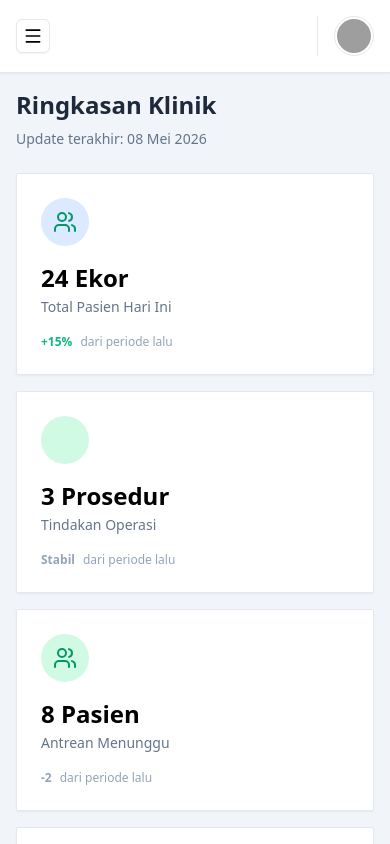
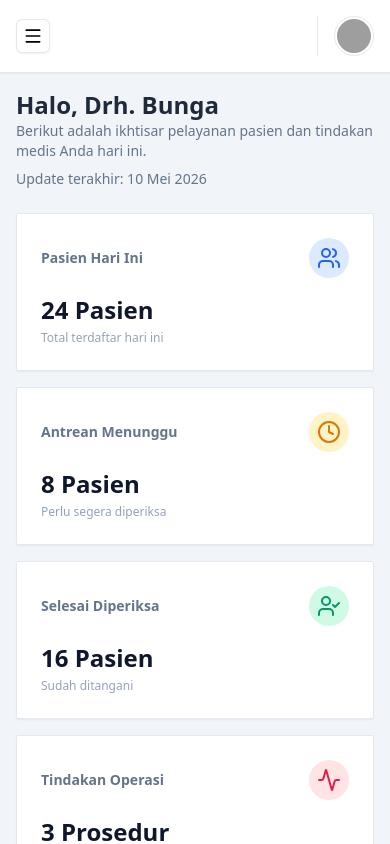
Before and after one commit to kkirayu/student-fe, a React (Vite) app: page /doctor in a window 390 px wide. Built offline with nearby package versions, Linux system fonts and the light colour scheme; grey boxes are pictures that could not be loaded.

Commit message:
feat: implement initial dashboard interfaces for doctor, owner, and receptionist roles

```diff
--- a/src/pages/doctor/Dashboard.jsx
+++ b/src/pages/doctor/Dashboard.jsx
@@ -1,121 +1,208 @@
-import React, { Activity } from 'react';
-import { Users, DollarSign, UserPlus, TrendingUp } from 'lucide-react';
+import React from 'react';
+import {
+  Users,
+  Activity,
+  Clock,
+  FileText,
+  ShieldAlert,
+  CheckCircle2,
+  UserCheck,
+  ClipboardList
+} from 'lucide-react';
+import { Link } from 'react-router-dom';
 
 const DoctorDashboard = () => {
   const stats = [
     {
-      title: 'Total Pasien Hari Ini',
-      value: '24 Ekor',
-      change: '+15%',
-      icon: <Users className="text-emerald-600 h-6 w-6" />,
+      title: 'Pasien Hari Ini',
+      value: '24 Pasien',
+      subtitle: 'Total terdaftar hari ini',
+      icon: <Users className="text-blue-600 h-6 w-6" />,
       bgIcon: 'bg-blue-100',
+    },
+    {
+      title: 'Antrean Menunggu',
+      value: '8 Pasien',
+      subtitle: 'Perlu segera diperiksa',
+      icon: <Clock className="text-amber-600 h-6 w-6" />,
+      bgIcon: 'bg-amber-100',
+    },
+    {
+      title: 'Selesai Diperiksa',
+      value: '16 Pasien',
+      subtitle: 'Sudah ditangani',
+      icon: <UserCheck className="text-emerald-600 h-6 w-6" />,
+      bgIcon: 'bg-emerald-100',
     },
     {
       title: 'Tindakan Operasi',
       value: '3 Prosedur',
-      change: 'Stabil',
-      icon: <Activity className="text-emerald-600 h-6 w-6" />,
-      bgIcon: 'bg-emerald-100',
+      subtitle: 'Hari ini',
+      icon: <Activity className="text-rose-600 h-6 w-6" />,
+      bgIcon: 'bg-rose-100',
+    },
+  ];
+
+  const surgerySchedule = [
+    {
+      petName: 'Milo',
+      species: 'Kucing (Persia)',
+      owner: 'Rizky Amelia',
+      procedure: 'Sterilisasi (Kastrasi)',
+      time: '10:00 WIB',
+      status: 'Selesai',
+      statusColor: 'text-emerald-600 bg-emerald-50 border-emerald-200'
     },
     {
-      title: 'Antrean Menunggu',
-      value: '8 Pasien',
-      change: '-2',
-      icon: <Users className="text-emerald-600 h-6 w-6" />,
-      bgIcon: 'bg-emerald-100',
+      petName: 'Bruno',
+      species: 'Anjing (Golden)',
+      owner: 'Cita Nurcahyani',
+      procedure: 'Scaling Gigi & Pembersihan Karang',
+      time: '14:00 WIB',
+      status: 'Menunggu',
+      statusColor: 'text-amber-600 bg-amber-50 border-amber-200'
     },
     {
-      title: 'Estimasi Pemasukan',
-      value: 'Rp 4.250.000',
-      change: '+8.2%',
-      icon: <DollarSign className="text-rose-600 h-6 w-6" />,
-      bgIcon: 'bg-rose-100',
-    },
+      petName: 'Choco',
+      species: 'Hamster',
+      owner: 'Arif Setiawan',
+      procedure: 'Operasi Abses Pipi',
+      time: '16:30 WIB',
+      status: 'Menunggu',
+      statusColor: 'text-amber-600 bg-amber-50 border-amber-200'
+    }
+  ];
 
+  const topDiagnoses = [
+    { label: 'Feline Calicivirus', count: 12, percentage: 50, color: 'bg-blue-600' },
+    { label: 'Scabies / Jamur Kulit', count: 8, percentage: 33, color: 'bg-emerald-500' },
+    { label: 'Parvovirus', count: 3, percentage: 12, color: 'bg-orange-500' },
+    { label: 'Otitis Eksterna', count: 1, percentage: 5, color: 'bg-rose-500' },
   ];
 
   return (
     <div className="space-y-6">
       {/* 1. Header Dashboard */}
       <div className="flex flex-col gap-2 sm:flex-row sm:items-center sm:justify-between">
-        <h1 className="text-2xl font-bold text-slate-800">Ringkasan Klinik</h1>
-        <div className="text-sm font-medium text-slate-500">Update terakhir: 08 Mei 2026</div>
+        <div>
+          <h1 className="text-2xl font-bold text-slate-800">Halo, Drh. Bunga</h1>
+          <p className="text-sm text-slate-500">Berikut adalah ikhtisar pelayanan pasien dan tindakan medis Anda hari ini.</p>
+        </div>
+        <div className="text-sm font-medium text-slate-500">Update terakhir: 10 Mei 2026</div>
       </div>
 
-      {/* 2. Stat Cards Grid (Sudah dibuat Full Responsive) */}
+      {/* 2. Stat Cards Grid */}
       <div className="grid grid-cols-1 gap-4 sm:grid-cols-2 xl:grid-cols-4">
         {stats.map((stat, index) => (
           <div key={index} className="flex flex-col justify-between rounded-sm border border-slate-200 bg-white p-6 shadow-sm transition-all hover:shadow-md">
-
-            {/* Bagian Ikon */}
-            <div className={`flex h-12 w-12 flex-shrink-0 items-center justify-center rounded-full ${stat.bgIcon} mb-4`}>
+            <div className="flex items-center justify-between mb-4">
+              <span className="text-sm font-bold text-slate-500">{stat.title}</span>
+              <div className={`flex h-10 w-10 items-center justify-center rounded-full ${stat.bgIcon}`}>
                 {stat.icon}
               </div>
-
-            {/* Bagian Teks Utama (Rata Kiri) */}
-            <div className="mb-4">
-              <h4 className="text-2xl font-bold text-black sm:text-xl md:text-2xl">{stat.value}</h4>
-              <span className="text-sm font-medium text-slate-500">{stat.title}</span>
             </div>
-
-            {/* Bagian Persentase di Bawah */}
-            <div className="mt-auto flex items-center gap-2">
-              <span className={`text-xs font-semibold ${stat.change.includes('+') ? 'text-emerald-500' : 'text-slate-400'}`}>
-                {stat.change}
-              </span>
-              <span className="text-xs text-slate-400">dari periode lalu</span>
+            <div>
+              <h4 className="text-2xl font-bold text-slate-900 mb-1">{stat.value}</h4>
+              <p className="text-xs text-slate-400 font-medium">{stat.subtitle}</p>
             </div>
-
           </div>
         ))}
       </div>
 
-      {/* 3. Section Grafik & Laporan Utama */}
-      <div className="grid grid-cols-1 gap-4 lg:grid-cols-12">
-        {/* Grafik Pendapatan */}
-        <div className="col-span-1 rounded-sm border border-slate-200 bg-white p-6 shadow-sm lg:col-span-8">
-          <div className="mb-4 flex flex-col gap-3 sm:flex-row sm:items-center sm:justify-between">
-            <h3 className="text-xl font-bold text-black">Statistik Pendapatan</h3>
-            <select className="rounded border border-slate-200 bg-transparent px-3 py-1.5 text-sm outline-none">
-              <option>7 Hari Terakhir</option>
-              <option>Bulan Ini</option>
-            </select>
+      {/* 3. Main Content Section */}
+      <div className="grid grid-cols-1 gap-6 lg:grid-cols-12">
+
+        {/* Jadwal Operasi / Tindakan Medis */}
+        <div className="col-span-1 rounded-sm border border-slate-200 bg-white p-6 shadow-sm lg:col-span-8 flex flex-col justify-between">
+          <div>
+            <div className="mb-6 flex items-center justify-between">
+              <h3 className="text-lg font-bold text-slate-900 flex items-center gap-2">
+                <Activity className="h-5 w-5 text-rose-500" />
+                Jadwal Operasi & Tindakan Hari Ini
+              </h3>
+              <Link to="/doctor/waiting-list" className="text-sm font-semibold text-blue-600 hover:underline">
+                Lihat Antrean Pasien
+              </Link>
             </div>
-          {/* Visual Mockup Grafik Bar */}
-          <div className="flex h-64 items-end justify-between gap-2 pt-4 sm:gap-4">
-            {[40, 70, 45, 90, 65, 80, 50].map((height, i) => (
-              <div key={i} className="group relative w-full flex-1">
-                <div
-                  className="w-full rounded-t-sm bg-blue-600 transition-all hover:bg-blue-400"
-                  style={{ height: `${height}%` }}
-                ></div>
-                <span className="mt-2 block text-center text-xs text-slate-400 sm:text-sm">H-{6-i}</span>
+
+            <div className="space-y-4">
+              {surgerySchedule.map((schedule, i) => (
+                <div key={i} className="flex flex-col sm:flex-row sm:items-center justify-between p-4 rounded border border-slate-100 bg-slate-50 gap-4">
+                  <div className="flex items-start gap-4">
+                    <div className="mt-1 flex h-10 w-10 items-center justify-center rounded bg-rose-50 text-rose-600 font-bold">
+                      {schedule.petName[0]}
+                    </div>
+                    <div>
+                      <div className="flex items-center gap-2">
+                        <h4 className="font-bold text-slate-900">{schedule.petName}</h4>
+                        <span className="text-xs text-slate-500">({schedule.species})</span>
+                      </div>
+                      <p className="text-sm font-semibold text-slate-700 mt-1">{schedule.procedure}</p>
+                      <div className="flex flex-wrap items-center gap-x-4 gap-y-1 mt-2 text-xs text-slate-500">
+                        <span className="flex items-center gap-1">
+                          <Clock className="h-3 w-3" /> Waktu: {schedule.time}
+                        </span>
+                        <span className="font-medium text-slate-600">
+                          Pemilik: {schedule.owner}
+                        </span>
+                      </div>
+                    </div>
+                  </div>
+                  <span className={`inline-flex items-center rounded border px-2.5 py-1 text-xs font-semibold ${schedule.statusColor} self-start sm:self-center`}>
+                    {schedule.status}
+                  </span>
                 </div>
               ))}
             </div>
           </div>
 
-        {/* Laporan Kunjungan Pasien */}
-        <div className="col-span-1 rounded-sm border border-slate-200 bg-white p-6 shadow-sm lg:col-span-4">
-          <h3 className="mb-4 text-xl font-bold text-black">Jenis Pasien Terbanyak</h3>
+          <div className="mt-6 pt-4 border-t border-slate-100">
+            <Link
+              to="/doctor/soap"
+              className="inline-flex w-full items-center justify-center gap-2 rounded bg-blue-600 px-4 py-2.5 text-sm font-semibold text-white hover:bg-blue-700 transition-colors"
+            >
+              <FileText className="h-4 w-4" />
+              Tulis Rekam Medis (SOAP) Baru
+            </Link>
+          </div>
+        </div>
+
+        {/* Kasus Penyakit Terbanyak */}
+        <div className="col-span-1 rounded-sm border border-slate-200 bg-white p-6 shadow-sm lg:col-span-4 flex flex-col justify-between">
+          <div>
+            <h3 className="mb-6 text-lg font-bold text-slate-900 flex items-center gap-2">
+              <ClipboardList className="h-5 w-5 text-blue-500" />
+              Kasus Penyakit Terbanyak
+            </h3>
             <div className="space-y-5">
-            {[
-              { label: 'Kucing', value: 65, color: 'bg-blue-600' },
-              { label: 'Anjing', value: 25, color: 'bg-emerald-500' },
-              { label: 'Burung', value: 10, color: 'bg-orange-400' },
-            ].map((item, i) => (
+              {topDiagnoses.map((item, i) => (
                 <div key={i}>
                   <div className="mb-1.5 flex justify-between text-sm font-medium">
-                  <span className="text-slate-700">{item.label}</span>
-                  <span className="text-black">{item.value}%</span>
+                    <span className="text-slate-700 text-xs sm:text-sm">{item.label}</span>
+                    <span className="text-slate-900 font-bold">{item.count} Kasus</span>
                   </div>
-                <div className="h-2.5 w-full rounded-full bg-slate-100">
-                  <div className={`h-2.5 rounded-full ${item.color}`} style={{ width: `${item.value}%` }}></div>
+                  <div className="h-2 w-full rounded-full bg-slate-100">
+                    <div
+                      className={`h-2 rounded-full ${item.color} transition-all duration-700`}
+                      style={{ width: `${item.percentage}%` }}
+                    ></div>
                   </div>
                 </div>
               ))}
             </div>
           </div>
+
+          <div className="mt-8 p-4 bg-slate-50 rounded-sm border border-slate-200">
+            <div className="flex items-center gap-2 mb-2 text-slate-800">
+              <ShieldAlert className="h-4 w-4 text-amber-600" />
+              <span className="text-xs font-bold uppercase tracking-wider">Catatan Alur Kerja</span>
+            </div>
+            <p className="text-[11px] text-slate-600 leading-relaxed italic">
+              "Ingatlah untuk selalu memperbarui Kamus Penyakit apabila mendapati diagnosis baru yang belum terdaftar di sistem."
+            </p>
+          </div>
+        </div>
+
       </div>
     </div>
   );
--- a/src/pages/owner/Dashboard.jsx
+++ b/src/pages/owner/Dashboard.jsx
@@ -1,163 +1,215 @@
 import React from 'react';
-import { Users, DollarSign, UserPlus } from 'lucide-react';
 import {
   Dog,
-  Cat,
   Calendar,
   Activity,
-  TrendingUp,
-  ArrowUpRight
+  Clock,
+  FileText,
+  AlertCircle,
+  CheckCircle2,
+  DollarSign
 } from 'lucide-react';
+import { Link } from 'react-router-dom';
 
 const OwnerDashboard = () => {
   const stats = [
     {
-      title: 'Total Pet Terdaftar',
-      value: '10 Ekor',
-      change: '+12.5%',
+      title: 'Hewan Peliharaanku',
+      value: '3 Ekor',
+      subtitle: 'Luna, Bruno, Milo',
       icon: <Dog className="text-blue-600 h-6 w-6" />,
       bgIcon: 'bg-blue-100',
     },
     {
-      title: 'Kucing (Aktif)',
-      value: '8 Ekor',
-      change: '+5%',
-      icon: <Cat className="text-emerald-600 h-6 w-6" />,
+      title: 'Janji Temu Aktif',
+      value: '1 Jadwal',
+      subtitle: 'Terdekat: 12 Mei 2026',
+      icon: <Calendar className="text-emerald-600 h-6 w-6" />,
       bgIcon: 'bg-emerald-100',
     },
     {
-      title: 'Check-up Hari Ini',
-      value: '24 Janji',
-      change: '+18%',
-      icon: <Calendar className="text-orange-600 h-6 w-6" />,
+      title: 'Riwayat Rekam Medis',
+      value: '8 Catatan',
+      subtitle: 'Terakhir: 10 Mei 2026',
+      icon: <FileText className="text-orange-600 h-6 w-6" />,
       bgIcon: 'bg-orange-100',
     },
     {
-      title: 'Kesehatan Rata-rata',
-      value: '92%',
-      change: 'Stabil',
-      icon: <Activity className="text-purple-600 h-6 w-6" />,
-      bgIcon: 'bg-purple-100',
+      title: 'Tagihan Tertunda',
+      value: 'Rp 350.000',
+      subtitle: '1 Invoice Belum Lunas',
+      icon: <DollarSign className="text-rose-600 h-6 w-6" />,
+      bgIcon: 'bg-rose-100',
     },
   ];
 
-    const revenueData = [
-    { label: 'H-6', value: 1800000 },
-    { label: 'H-5', value: 2100000 },
-    { label: 'H-4', value: 1500000 },
-    { label: 'H-3', value: 2400000 },
-    { label: 'H-2', value: 3200000 },
-    { label: 'H-1', value: 4800000 },
-    { label: 'H-0', value: 3900000 },
+  const upcomingAppointments = [
+    {
+      petName: 'Luna',
+      species: 'Kucing',
+      doctor: 'Drh. Bunga',
+      date: '12 Mei 2026',
+      time: '10:00 WIB',
+      purpose: 'Vaksinasi Tricat & Konsultasi Nafsu Makan',
+      status: 'Dikonfirmasi',
+      statusColor: 'text-emerald-600 bg-emerald-50 border-emerald-200'
+    },
+    {
+      petName: 'Bruno',
+      species: 'Anjing',
+      doctor: 'Drh. Bunga',
+      date: '20 Mei 2026',
+      time: '14:00 WIB',
+      purpose: 'Scaling Gigi (Pembersihan Karang)',
+      status: 'Menunggu',
+      statusColor: 'text-amber-600 bg-amber-50 border-amber-200'
+    }
   ];
 
-  const maxRevenue = Math.max(...revenueData.map((d) => d.value));
+  const healthReminders = [
+    {
+      petName: 'Luna',
+      title: 'Vaksinasi Rabies Tahunan',
+      dueDate: '15 Juni 2026',
+      type: 'Vaksinasi',
+      status: 'Penting',
+      statusColor: 'bg-rose-100 text-rose-800'
+    },
+    {
+      petName: 'Bruno',
+      title: 'Pemberian Obat Cacing Bulanan',
+      dueDate: '10 Mei 2026',
+      type: 'Pencegahan',
+      status: 'Mendekati',
+      statusColor: 'bg-amber-100 text-amber-800'
+    },
+    {
+      petName: 'Milo',
+      title: 'Check-up Telinga Pascainfeksi',
+      dueDate: '24 Mei 2026',
+      type: 'Kontrol',
+      status: 'Rutin',
+      statusColor: 'bg-blue-100 text-blue-800'
+    }
+  ];
 
   return (
     <div className="space-y-6">
       {/* 1. Header Dashboard */}
       <div className="flex flex-col gap-2 sm:flex-row sm:items-center sm:justify-between">
-        <h1 className="text-2xl font-bold text-slate-800">Ringkasan Klinik Hewan</h1>
-        <div className="text-sm font-medium text-slate-500">Update terakhir: 10 Mei 2026</div>
+        <div>
+          <h1 className="text-2xl font-bold text-slate-800">Halo, Cita Nurcahyani</h1>
+          <p className="text-sm text-slate-500">Selamat datang kembali! Berikut adalah ringkasan kesehatan peliharaan Anda.</p>
+        </div>
+        <div className="text-sm font-medium text-slate-500">Hari ini: 10 Mei 2026</div>
       </div>
 
       {/* 2. Stat Cards Grid */}
       <div className="grid grid-cols-1 gap-4 sm:grid-cols-2 xl:grid-cols-4">
         {stats.map((stat, index) => (
           <div key={index} className="flex flex-col justify-between rounded-sm border border-slate-200 bg-white p-6 shadow-sm transition-all hover:shadow-md">
-
-            {/* Bagian Ikon - Sekarang stat.icon sudah ada isinya */}
-            <div className={`flex h-12 w-12 flex-shrink-0 items-center justify-center rounded-full ${stat.bgIcon} mb-4`}>
+            <div className="flex items-center justify-between mb-4">
+              <span className="text-sm font-bold text-slate-500">{stat.title}</span>
+              <div className={`flex h-10 w-10 items-center justify-center rounded-full ${stat.bgIcon}`}>
                 {stat.icon}
               </div>
-
-            {/* Bagian Teks Utama */}
-            <div className="mb-4">
-              <h4 className="text-2xl font-bold text-black sm:text-xl md:text-2xl">{stat.value}</h4>
-              <span className="text-sm font-medium text-slate-500">{stat.title}</span>
             </div>
-
-            {/* Bagian Persentase */}
-            <div className="mt-auto flex items-center gap-2">
-              <span className={`text-xs font-semibold ${stat.change.includes('+') ? 'text-emerald-500' : 'text-slate-400'}`}>
-                {stat.change}
-              </span>
-              <span className="text-xs text-slate-400">vs bulan lalu</span>
+            <div>
+              <h4 className="text-2xl font-bold text-slate-900 mb-1">{stat.value}</h4>
+              <p className="text-xs text-slate-400 font-medium">{stat.subtitle}</p>
             </div>
           </div>
         ))}
       </div>
 
-      {/* 3. Section Grafik & Laporan Utama */}
-      <div className="grid grid-cols-1 gap-4 lg:grid-cols-12">
+      {/* 3. Main Content Section */}
+      <div className="grid grid-cols-1 gap-6 lg:grid-cols-12">
 
-        {/* Grafik Pendapatan */}
-        <div className="col-span-1 rounded-sm border border-slate-200 bg-white p-6 shadow-sm lg:col-span-8">
-          <div className="mb-4 flex flex-col gap-3 sm:flex-row sm:items-center sm:justify-between">
-            <h3 className="text-xl font-bold text-black">Statistik Pendapatan</h3>
-            <select className="rounded border border-slate-200 bg-transparent px-3 py-1.5 text-sm outline-none border-slate-300">
-              <option>7 Hari Terakhir</option>
-              <option>Bulan Ini</option>
-            </select>
+        {/* Jadwal Janji Temu Terdekat */}
+        <div className="col-span-1 rounded-sm border border-slate-200 bg-white p-6 shadow-sm lg:col-span-8 flex flex-col justify-between">
+          <div>
+            <div className="mb-6 flex items-center justify-between">
+              <h3 className="text-lg font-bold text-slate-900">Jadwal Janji Temu Terdekat</h3>
+              <Link to="/owner/booking/history" className="text-sm font-semibold text-blue-600 hover:underline">
+                Lihat Semua Riwayat
+              </Link>
             </div>
 
-          <div className="flex h-64 items-end justify-between gap-2 pt-10 sm:gap-4 relative">
-             <div className="absolute left-0 top-1/2 w-full border-t border-dashed border-slate-100"></div>
-
-            {revenueData.map((item, i) => (
-              <div key={i} className="group relative w-full flex-1 flex flex-col items-center">
-                {/* Tooltip Angka Rupiah */}
-                <div className="invisible absolute bottom-full mb-2 flex flex-col items-center group-hover:visible z-10 transition-all duration-200">
-                  <div className="rounded bg-slate-800 px-2 py-1 text-[10px] font-bold text-white whitespace-nowrap shadow-lg">
-                    Rp {item.value.toLocaleString('id-ID')}
+            <div className="space-y-4">
+              {upcomingAppointments.map((appt, i) => (
+                <div key={i} className="flex flex-col sm:flex-row sm:items-center justify-between p-4 rounded border border-slate-100 bg-slate-50 gap-4">
+                  <div className="flex items-start gap-4">
+                    <div className="mt-1 flex h-10 w-10 items-center justify-center rounded bg-blue-100 text-blue-600 font-bold">
+                      {appt.petName[0]}
                     </div>
-                  <div className="h-1 w-1 bg-slate-800 rotate-45 -mt-0.5"></div>
+                    <div>
+                      <div className="flex items-center gap-2">
+                        <h4 className="font-bold text-slate-900">{appt.petName}</h4>
+                        <span className="text-xs text-slate-500">({appt.species})</span>
                       </div>
-
-                <div
-                  className={`w-full max-w-[40px] rounded-t-sm transition-all duration-500 cursor-pointer
-                    ${item.value === maxRevenue ? 'bg-blue-600' : 'bg-blue-400 hover:bg-blue-500'}
-                  `}
-                  style={{ height: `${(item.value / maxRevenue) * 100}%` }}
-                ></div>
-                <span className="mt-3 block text-center text-xs text-slate-400 sm:text-sm">{item.label}</span>
+                      <p className="text-sm text-slate-600 mt-1">{appt.purpose}</p>
+                      <div className="flex flex-wrap items-center gap-x-4 gap-y-1 mt-2 text-xs text-slate-500">
+                        <span className="flex items-center gap-1">
+                          <Clock className="h-3 w-3" /> {appt.date} @ {appt.time}
+                        </span>
+                        <span className="font-medium text-slate-700">
+                          Dokter: {appt.doctor}
+                        </span>
+                      </div>
+                    </div>
+                  </div>
+                  <span className={`inline-flex items-center rounded border px-2.5 py-1 text-xs font-semibold ${appt.statusColor} self-start sm:self-center`}>
+                    {appt.status}
+                  </span>
                 </div>
               ))}
             </div>
           </div>
 
-        {/* Laporan Kunjungan Pasien */}
+          <div className="mt-6 pt-4 border-t border-slate-100">
+            <Link
+              to="/owner/booking"
+              className="inline-flex w-full items-center justify-center gap-2 rounded bg-blue-600 px-4 py-2.5 text-sm font-semibold text-white hover:bg-blue-700 transition-colors"
+            >
+              <Calendar className="h-4 w-4" />
+              Buat Janji Temu Baru
+            </Link>
+          </div>
+        </div>
+
+        {/* Reminders & Edukasi */}
         <div className="col-span-1 rounded-sm border border-slate-200 bg-white p-6 shadow-sm lg:col-span-4">
-          <h3 className="mb-4 text-xl font-bold text-black">Jenis Pasien Terbanyak</h3>
-          <div className="space-y-5">
-            {[
-              { label: 'Kucing (Oren, Troton, Bebek)', value: 60, color: 'bg-blue-600' },
-              { label: 'Anjing (Mei-mei, Arifin)', value: 35, color: 'bg-emerald-500' },
-              { label: 'Lainnya', value: 5, color: 'bg-orange-400' },
-            ].map((item, i) => (
-              <div key={i}>
-                <div className="mb-1.5 flex justify-between text-sm font-medium">
-                  <span className="text-slate-700 text-xs sm:text-sm">{item.label}</span>
-                  <span className="text-black">{item.value}%</span>
+          <h3 className="mb-4 text-lg font-bold text-slate-900">Pengingat & Vaksinasi</h3>
+          <div className="space-y-4">
+            {healthReminders.map((reminder, i) => (
+              <div key={i} className="flex gap-3 p-3 rounded-md border border-slate-100 bg-slate-50">
+                <AlertCircle className="h-5 w-5 text-amber-500 flex-shrink-0 mt-0.5" />
+                <div className="flex-1">
+                  <div className="flex items-center justify-between">
+                    <span className="text-xs font-semibold text-slate-500">{reminder.type}</span>
+                    <span className={`text-[10px] font-bold px-1.5 py-0.5 rounded ${reminder.statusColor}`}>
+                      {reminder.status}
+                    </span>
                   </div>
-                <div className="h-2.5 w-full rounded-full bg-slate-100">
-                  <div className={`h-2.5 rounded-full ${item.color} transition-all duration-700`} style={{ width: `${item.value}%` }}></div>
+                  <h4 className="text-sm font-bold text-slate-800 mt-1">{reminder.title}</h4>
+                  <p className="text-xs text-slate-600 mt-1">Hewan: <span className="font-semibold">{reminder.petName}</span></p>
+                  <p className="text-xs text-slate-400 mt-1">Jatuh Tempo: {reminder.dueDate}</p>
                 </div>
               </div>
             ))}
           </div>
 
-          {/* Analisis Singkat menggunakan ikon TrendingUp dari Lucide */}
-          <div className="mt-10 p-4 bg-slate-50 rounded-sm border border-slate-200">
-             <div className="flex items-center gap-2 mb-2 text-slate-800">
-                <TrendingUp className="h-4 w-4" />
-                <span className="text-xs font-bold uppercase tracking-wider">Insight</span>
+          <div className="mt-6 p-4 bg-blue-50 rounded-sm border border-blue-100">
+            <div className="flex items-center gap-2 mb-2 text-blue-900">
+              <CheckCircle2 className="h-4 w-4 text-blue-600" />
+              <span className="text-xs font-bold uppercase tracking-wider">Layanan Darurat</span>
             </div>
-             <p className="text-[11px] text-slate-600 leading-relaxed italic">
-                "Populasi <b>Kucing</b> mendominasi 60% kunjungan. Tren menunjukkan kenaikan pada hari libur (H-1)."
+            <p className="text-xs text-blue-700 leading-relaxed">
+              Klinik beroperasi 24 Jam untuk kondisi darurat. Hubungi Call Center di <span className="font-bold text-blue-900">0812-999-888</span> untuk ambulans hewan.
             </p>
           </div>
         </div>
+
       </div>
     </div>
   );
```
Also changed, not shown: src/pages/receptionist/QueueMonitor.jsx (+188 -91 lines). Lines whose indentation alone changed are shown as unchanged.
